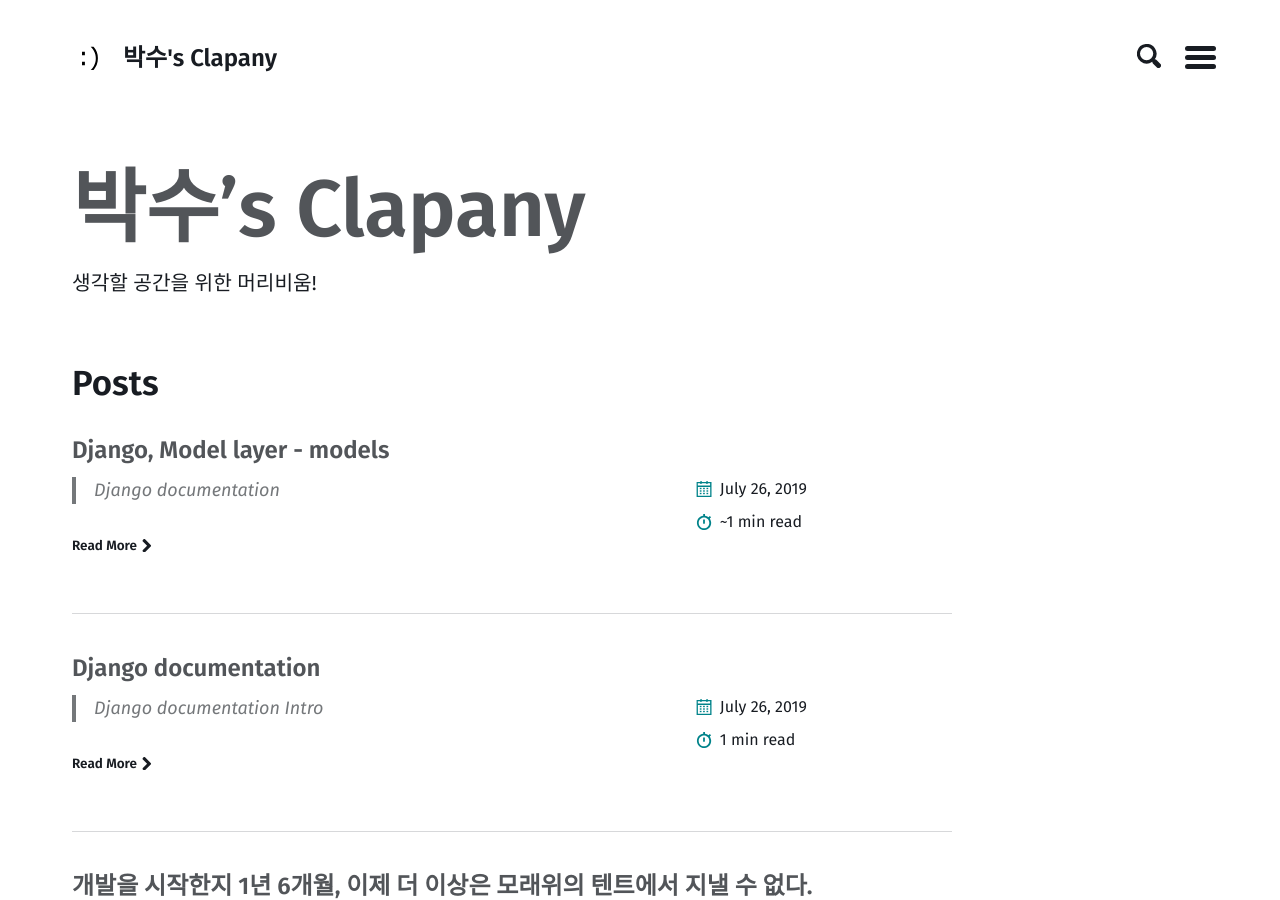
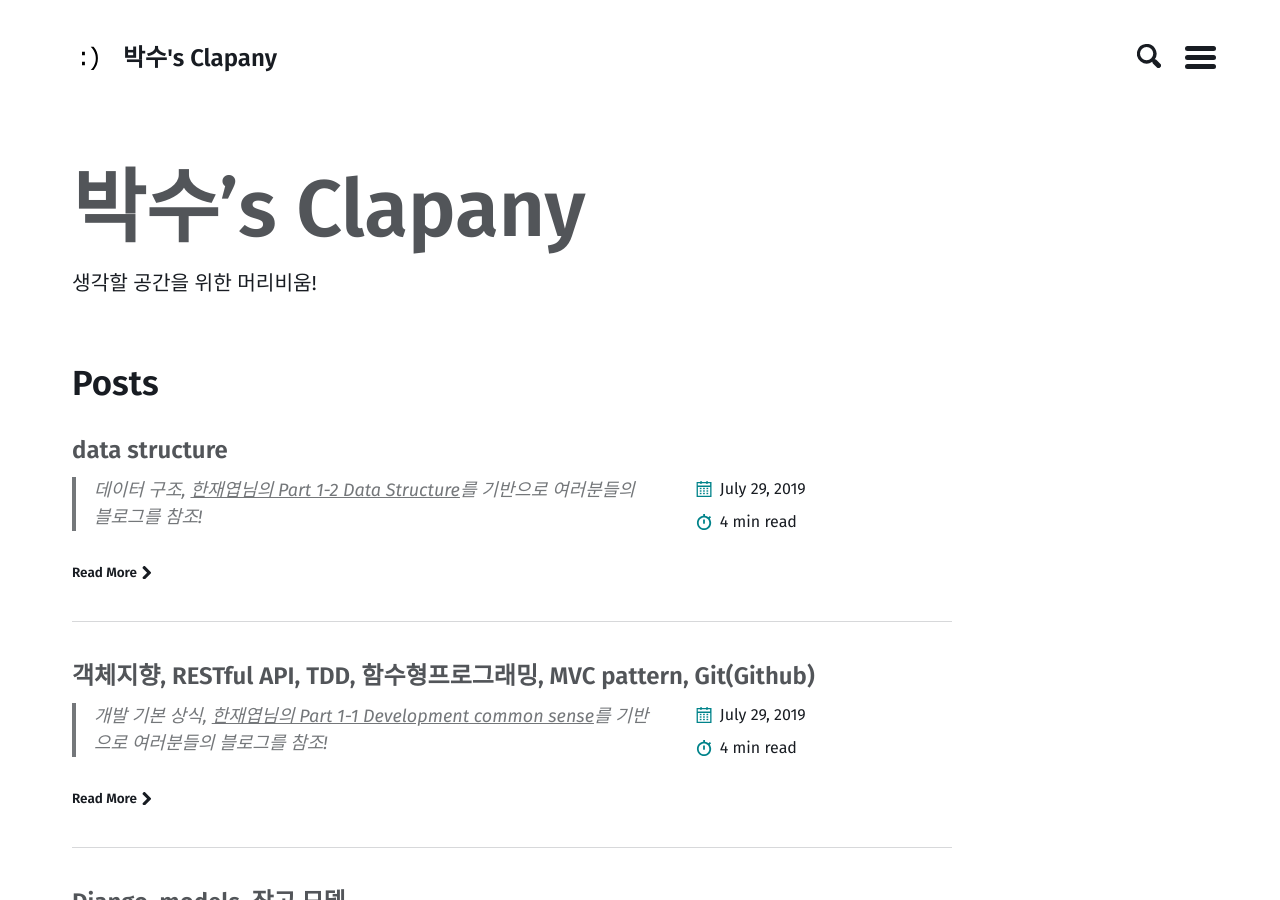
Before and after one commit to mrclap/mrclap.github.io, a Jekyll site: the page built from index.md, in a window 1280 px wide and 900 px high. Built offline with Jekyll 4.4.1, drawn with Linux system fonts in a browser that asks for light colours; some of the changed lines change nothing that is shown; some of the changed text lies outside the part shown.

Commit message:
working on model

````diff
--- a/_posts/django/2019-07-26-django-model-layer-models.md
+++ b/_posts/django/2019-07-26-django-model-layer-models.md
@@ -1,15 +1,147 @@
 ---
 layout: post
-title: Django, Model layer - models
+title: Django, models, 장고 모델
 categories:
   - django
 # feature_image: ""
 tags:
   -
 ---
-> Django documentation
-
+> Models, Django documentation
 
 [Django2.2 Document Models](https://docs.djangoproject.com/en/2.2/topics/db/models/)
 
 ## Models
+보통 하나의 모델은 하나의 데이터베이스 테이블과 연결된다(maps to)
+
+The basics
+  - 각 모델은 django.db.models.Model의 서브클래스
+  - 모델의 속성읜 Database의 field를 나타낸다
+  - 이를 바탕으로 자동생성된 database-access API를 사용할 수 있다.(orm을 사용할 수 있다!!!!!!)
+
+<br/>
+### Quick example
+  ```python
+  from django.db import models
+
+  class Person(models.Model):
+    first_name = models.CharField(max_length=30)
+    last_name = models.CharField(max_length=30)
+  ```
+
+`Person`모델을 통해 아래와 같은 SQL을 낼 수 있음
+
+  ```sql
+  CREATE TABLE myapp_person (
+      "id" serial NOT NULL PRIMARY KEY,
+      "first_name" varchar(30) NOT NULL,
+      "last_name" varchar(30) NOT NULL
+  );
+  ```
+
+Technical notes
+  - [테이블명에 관하여](https://docs.djangoproject.com/ko/2.2/ref/models/options/#table-names)
+    - `myapp_person` 처럼 `어플리케이션이름_Model명`의 테이블이름이 기본이지만, Model에 `db_table = 원하는 DB명`을 이용해 변경 가능
+  - id 필드는 자동으로 추가, override역시 가능
+  - setting file을 이용해 어떤 DB(PostgreSQL, mySQL 등)를 사용하는지 명시하여 export되는 sql문을 바꿀 수 있음
+
+
+<br/>
+### Using models
+정의한 model들을 사용하기 위해서 settings파일의 **INSTALLED_APPS**에 해당 model들이 포함된 application module name을 추가해야 함.
+  ```python
+  INSTALLED_APPS = [
+      #...
+      'myapp',
+      #...
+  ]
+  ```
+- **INSALLED_APPS**에 신규 모듈 추가시, `manage.py migrate`필요,
+  - [migrate](https://docs.djangoproject.com/ko/2.2/ref/django-admin/#django-admin-migrate) : DB <-> 모델과 마이그레이션 간 sync
+  - [migration](https://docs.djangoproject.com/ko/2.2/topics/migrations/) : 모델의 변경사항 등을 저장, database schema에 반영하기 위한 것
+
+<br/>
+### Fields
+models API와 충돌되는 clean, save, delete는 column명으로 피할 것
+
+Example
+```python
+from django.db import models
+
+class Musician(models.Model):
+    first_name = models.CharField(max_length=50)
+    last_name = models.CharField(max_length=50)
+    instrument = models.CharField(max_length=100)
+
+class Album(models.Model):
+    artist = models.ForeignKey(Musician, on_delete=models.CASCADE)
+    name = models.CharField(max_length=100)
+    release_date = models.DateField()
+    num_stars = models.IntegerField()
+```
+
+#### Field types
+모델의 각 필드는 Field class, Field클래스는 몇 가지를 결정한다.
+  - column type(INTEGER, VARCHAR, TEXT...)
+  - form field의 랜더링 시 기본 HTML tag
+  - 최소한의 validation(Django admin, 자동으로 생성된 form에서)
+
+#### Field options
+각 필드는 필드 특정의 몇몇 인자를 가짐. (예, CharField의 경우 max_length)
+
+또한 공통적인 인자들도 다수 존재
+  - null : if True: NULL 허용(Default False) <-- database related
+  - blank: if True: 공백 허용(Default False) <-- validation related
+  - choices: 2-tuples 리스트 값, DB의 enum, 첫번째 값(FR, SO)는 DB에 저장되는 값, 두번째 값은 form widget에서 보이는 값
+    ```python
+    YEAR_IN_SCHOOL_CHOICES = [
+    ('FR', 'Freshman'),
+    ('SO', 'Sophomore'),
+    ('JR', 'Junior'),
+    ('SR', 'Senior'),
+    ('GR', 'Graduate'),
+    ]
+    ```
+    - get_FOO_display()를 이용하여 display value 확인 가능
+      ```python
+      from django.db import models
+
+      class Person(models.Model):
+          SHIRT_SIZES = (
+              ('S', 'Small'),
+              ('M', 'Medium'),
+              ('L', 'Large'),
+          )
+          name = models.CharField(max_length=60)
+          shirt_size = models.CharField(max_length=1, choices=SHIRT_SIZES)
+      ~~~
+      >>> p = Person(name="Fred Flintstone", shirt_size="L")
+      >>> p.save()
+      >>> p.shirt_size
+      'L'
+      >>> p.get_shirt_size_display()
+      'Large'
+      ```
+
+  - default : 기본 값
+  - help_text : form widget에 노출되는 help text
+  - primary_key : 프라이머리 키 지정
+    - 모델에서 primary_key=True지정하지 않으면, 자동으로 IntegerField를 추가하여 primary key를 유지
+    - primary_key column은 read-only, 만약 기 존재하는 object의 primary key변경하여 .save()하면 새로운 객체가 생성
+  - unique : 유니크,
+  - [더보기](https://docs.djangoproject.com/ko/2.2/ref/models/fields/#common-model-field-options)
+
+#### Automatic primary key fields
+`id = models.AutoField(primary_key=True)`
+
+#### Verbose field name
+ForeignKey, ManyToManyField, OneToOneField를 제외한 field에서 첫번째 인자로 verbose name을 사용, 주어지지않을 경우 field의 attribute이름을 그대로 사용(underscore를 spacebar로 바꿈)
+  ```python
+  first_name = models.CharField("person's first name", max_length=30)
+  >>> Person's first name
+  # 첫 글자를 대분자로 설정하지 않아도 Django에서 자동으로 대문자로 표기
+  ```
+
+<br/>
+### Relations
+https://docs.djangoproject.com/ko/2.2/topics/db/models/#automatic-primary-key-fields
--- /dev/null
+++ b/_posts/overall/2019-07-29-common-sense-about-development.md
@@ -0,0 +1,230 @@
+---
+layout: post
+title: 객체지향, RESTful API, TDD, 함수형프로그래밍, MVC pattern, Git(Github)
+categories:
+  - overall
+# feature_image: ""
+tags: 컴퓨터과학
+---
+> 개발 기본 상식, [한재엽님의 Part 1-1 Development common sense](https://github.com/JaeYeopHan/Interview_Question_for_Beginner/tree/master/Development_common_sense)를 기반으로 여러분들의 블로그를 참조!
+
+
+# 01_Development common sense
+- 객체지향?
+- RESTful API
+- TDD
+- 함수형 프로그래밍
+- MVC Pattern
+- Git, GitHub
+
+## 객체지향
+- 현실 세계를 인간의 관점에서 ~~그대로~~ 프로그래밍화 하는 것
+
+- 코드가 잘게 잘게 쪼개짐
+- 재사용성이 높아지고, 디버깅이나 유지보수에 용이해짐
+
+- 객체 간 정보교환이 모두 메시지 교환을 통해 일어나기에 많은 overhead가 발생
+- 객체가 상태를 갖는 것에 의해 객체가 에측할 수 없는 상태를 갖는 경우가 있음
+- 함수형 패러다임이 주목받음
+
+### 설계 원칙(SOLID)
+1. SRP(Single Responsibility Principle): 단일 책임 원칙
+클래스는 하나의 책임만을 가져야 하며, 클래스의 변경이유 역시 하나의 이유이어야 한다.
+1. OCP(Open-closed Principle) : 개방-폐쇄 원칙
+확장에는 열려 있되, 변경에는 닫혀있어야 한다.
+1. LSP(Liskov Substitution Principle) : 리스코프 치환 원칙
+상위 타입의 객체를 하위 타입의 객체로 치환해도 상위 타입을 사용하는 프로그램은 정상 동작해야 한다.
+1. ISP(Interface Segregation Principle) : 인터페이스 분리 원칙
+인터페이스는 그 인터페이스를 사용하는 클라이언트를 기준으로 분리해야 한다.
+클라이언트가 사용하지 않는 메서드에 의존하지 않아야 한다.
+
+
+## RESTful API
+<code>RE</code>presentational <code>S</code>tate <code>T</code>ransfer
+Resource Oriented Architecture로 볼 수 있으며, API설계 중심에 자원이 있고, HTTP Method를 통해 자원을 처리함.
+
+### 구성
+리소스, 메서드, 메세지
+
+리소스
+- 리소스 지향 아키텍쳐 스타일임을 상기하여 명사로 표현하자
+
+
+### 6개 원칙
+- Uniform Interface
+  - URI로 지정되어있는 리소스로 부터의 조작을 정해진 인터페이스로 수행
+- Stateless
+  - 세션정보, 쿠키 등의 정보를 별도로 저장, 관리 하지 않으며 들어오는 요청만 단순하게 처리함.
+  - 주로 api key방식을 이용해서 사용자를 인증한다(카카오 api사용할때를 생각해보자!)
+- Caching
+  - E-Tag : 메시지에 담겨있는 엔터티를 위한 엔터티 태그를 제공한다. 이를 활용하여 리소스를 식별할 수 있다.
+  - Last-Modified : 엔터티가 마지막으로 변경된 시각에 대한 정보를 제공한다. (파일인 경우 파일 시스템이 제공해 준 최근 변경 시각, 동적으로 생성된 리소스라면 응답이 만들어진 시간)
+    - Client가 'Last-Modified'값을 함께 보냈을때, '304 Not Modified'를 리턴받으면 client는 캐시에 있는값을 그대로 사용
+- Client-Server 구조
+  - 클라이언트는 사용자 인증, 컨텍스트(세션, 로그인 정보 등)를 관리, 책임지며,
+    서버는 비지니스 로직 수행
+- Hierarchical system
+  - 클라이언트는 REST API서버만 호출하며, 서버는 내부적으로 다중 계층으로 구성되어 질 수 있음
+- Code on demand
+  - Server에서 실행가능한 코드를 Client에게 전송함으로써, Client의 기능들을 일시적으로 확장/커스터마이징 할 수 있음.
+- (특징으로 분류시)Self-descriptiveness(자체 표현 구조)
+  - REST API 메시지 만으로 쉽게 그 동작을 이해할 수 있음
+
+### RESTful한 API디자인이란?
+1. 리소스와 행위를 명시적이고 직관적으로 분리
+- 행위는 HTTP Method로 / 목적은 GET, POST, PUT(PATCH), DELETE로!
+1. Message의 Header와 Body를 분명하게 분리
+- Body : Entity 내용은
+- Header : API 버전 정보 / MIME 타입(text/plain, text/html, image/jpeg 등)
+1. API 버전을 관리
+- 환경 변화 등에 의한 API 시그니쳐 변경을 유의
+- 하위 호환성 보장
+1. 서버-클라이언트 간 같은 방식을 사용
+- 브라우져 : json - 서버 : json
+
+### 단점?
+1. 사용가능한 Method가 4가지 뿐이다.
+1. 분산환경에 적합하지 못하다
+  - 더 찾아봐야 할 듯
+1. HTTP 통신 모델에서만 지원
+
+
+## TDD
+### TDD란?
+Test-Driven Developement는 **매우 짧은 개발 사이클의 반복에 의존하는 소프트웨어 개발 프로세스** 임
+요구되는 새로운 기능에 대한 자동화된 테스트케이스를 작성한 후에 테스트를 통과하는 가장 간단한 코드를 작성함
+테스트 통과하는 코드 작성 후 상황에 맞게 리팩토링 과정을 거침!!!
+
+### Add a test
+테스트를 작성하기 위해서는 해당 기능에 대한 요구사항과 명세를 분명히 이해해야 함.
+이는 사용자 케이스와 사용자 스토리 등으로 이해가 가능하며,
+개발자가 코드를 **작성하기 전에** 요구사항에 더 집중할 수 있도록 도와준다.
+
+### Run all tests and see if new one fails
+새로운 기능 추가에 따른 기존 기능들의 오류 발생 위험 방지를 위함.
+새로운 기능 추가시마다 테스트 코드를 작성하여 기존 코드 + 추가 코드를 모두 테스트
+
+### Refactor code
+코드량이 방대해지면 리팩토링을 하게 됨.
+이때에 테스트 주도 개발을 통해 개발한 경우라면, 테스트들을 중심으로 개발이 가능
+
+> *convention : 일종의 관습, 많은 개발자들이 약속처럼 지키는 그런 것, Class는 대문자로 시작하고, 상수는 대문자이며 등
+-
+Java
+http://www.oracle.com/technetwork/java/javase/documentation/codeconvtoc-136057.html
+http://www.oracle.com/technetwork/java/codeconventions-150003.pdf
+디자인 패턴 https://www.tutorialspoint.com/design_pattern/
+C
+https://users.ece.cmu.edu/~eno/coding/CCodingStandard.html
+C++
+https://users.ece.cmu.edu/~eno/coding/CppCodingStandard.html
+Google C++ Style Guide
+Javascript
+https://www.w3schools.com/js/js_conventions.asp
+https://github.com/airbnb/javascript
+https://google.github.io/styleguide/jsguide.html
+MySQL
+https://www.toadworld.com/platforms/mysql/w/wiki/6103.naming-conventions
+https://www.toadworld.com/platforms/mysql/w/wiki/6108.naming-indexes
+http://www.sqlstyle.guide/
+Oracle
+https://oracle-base.com/articles/misc/naming-conventions
+Linux kernel
+https://www.kernel.org/doc/html/v4.10/process/coding-style.html
+Shell
+https://google.github.io/styleguide/shell.xml
+MongoDB
+https://docs.mongodb.com/manual/meta/style-guide/
+HTML
+https://www.w3schools.com/html/html5_syntax.asp
+
+
+### 의문점
+코드 생산성
+- 보드량이 분명 늘어남, <code>코드퀄리티 < 빠른 </code> 생산성이 요구된다면 문제가 될지도 ?
+
+
+테스트 코드 작성은 쉬운가?
+- 어떠한 부분을 테스트해야 하는지
+- 어떻게 테스트 할지
+- 여러 테스트 프레임워크 중 어떤 것을 사용해야 할지 등에 대한 학습 및 공감대가 필요.
+
+
+
+## 함수형 프로그래밍
+### 함수형 프로그래밍 언어란?
+부작용에 적대적인, 입출력이 표면에 모두 나타난 순수 함수를 구현하는 것
+
+
+### 함수형 프로그래밍이란?
+.. 아직 이해하기 어렵지만
+[한주영님의 (번역)어떤 프로그래밍 언어들이 함수형인가?](https://medium.com/@jooyunghan/어떤-프로그래밍-언어들이-함수형인가-fec1e941c47f)를 참고하면 좋을듯!!
+
+
+### immutable vs mutable
+immutable
+- 변경 불가능, 객체가 가지고 있는 값을 변경할 수 없는 객체
+- 값이 변경될 경우 새로운 객체를 생성, 변경된 값을 주입하여 반환
+
+mutable
+- 반대 ㅎㅎㅎ
+
+### first-citizen
+함수형 프로그래밍 패러다임을 따르는 언어에서 함수 = 일급 객체(first class citizen)
+
+### 일급객체
+- 변수나 데이터 구조안에 함수를 담을 수 있어서 함수의 파라미터로 전달이 가능하며, 함수의 반환값으로 사용할 수 있음
+- 할당에 사용된 이름과 관게없이 고유한 구별이 가능
+- 함수를 리터럴로 바로 정의 할 수 있음
+
+### Reactive Programming
+반응형 프로그래밍은 기본적으로 모든 것을 stream으로 보며,
+스트림이란 값들의 집합으로, 제공되는 함수형 메소드를 통해 데이터를 imuutable하게 관리가 가능
+
+
+## MVC패턴
+### Controller
+요청에 대한 실제 업무를 수행하는 Model 호출
+클라이언트가 보낸 데이터를 가공, 모델의 결과를 뷰와함께 클라이언트에 전달 등
+
+### Model
+비지니스 로직 구현
+DB연결, 저장 삭제 등
+
+### View
+컨트롤러로부터 건대 받은 결과값을 가지고 사용자에게 출력할 화면을 만듦.
+
+
+## Git/ GitHub
+### Git
+깃 연습하기 딱 좋은 사이트!!!![HERE](https://learngitbranching.js.org)
+
+#### reset
+git reset --mixed => default, HEAD옮김, Staging Area비움, Working Directory 유지
+git reset --soft => HEAD옮김, Staging Area/Working Directory 유지
+git reset --hard => HEAD옮김, Staging Area 비움 / Working Directory 되돌림
+
+#### stash
+작업 중 잠시 브랜치를 변경하거나 커밋을 변경해야 한다면!?
+stash를 통해 modified 파일과 Staging Area의 변경사항을 스택형식으로 저장할 수 있음
+git stash -> 현재 상황 저장
+git stash save {name} -> {name}으로 저장
+git stash list -> 스택안의 스냅샷 리스트 확인
+git stash pop -> 후입 선출로 스냅샷 뽑아냄
+git stash stash@{number} => list로 확인한 stash중 필요한것 찝어서 뽑아냄
+git stash drop => 마지막 stash 스택 지움
+git stash clear => 스택 날림
+
+#### pull
+pull은 fetch + merge
+
+
+### Reference
+- [Interview_Question_for_Beginner](https://github.com/JaeYeopHan/Interview_Question_for_Beginner/tree/master/Development_common_sense)
+- RESTful API [조대협의 블로그 - api 개념 소개](https://bcho.tistory.com/953)
+- RESTful API [조대협의 블로그 - api 디자인 가이드 ](https://bcho.tistory.com/954?category=252770)
+- RESTful API [조대협님의 대용량 분산 아키텍쳐 설계 #5.rest](https://www.slideshare.net/Byungwook/5-rest-34910637)
+- [Code convetion과 개발자가 지켜야할 수칙에 관하여](https://novemberde.github.io/2017/05/21/Javascript_policy.html)
+- [(번역) 함수형 프로그래밍이란 무엇인가?](https://medium.com/@jooyunghan/함수형-프로그래밍이란-무엇인가-fab4e960d263)
+- MVC pattern[MVC 아키텍쳐에 대한 이해](https://asfirstalways.tistory.com/180)
+- [ [Web] Servlet과 JSP의 차이와 관계](https://gmlwjd9405.github.io/2018/11/04/servlet-vs-jsp.html)
--- /dev/null
+++ b/_posts/overall/2019-07-29-data-structure.md
@@ -0,0 +1,185 @@
+---
+layout: post
+title: data structure
+categories:
+  - overall
+# feature_image: ""
+tags: 컴퓨터과학, data structure
+---
+> 데이터 구조, [한재엽님의 Part 1-2 Data Structure](https://github.com/JaeYeopHan/Interview_Question_for_Beginner/tree/master/DataStructure)를 기반으로 여러분들의 블로그를 참조!
+
+# 02. DataStructure
+
+
+### Array vs LinkedList
+#### Array
+- 논리적 저장 순서 = 물리적 저장 순서
+- 접근하고자 하는 값의 인덱스를 알고 있다면, 상수 시간(Big-O(1))에 접근할 수 있다.
+  - Random access가 가능하다
+- 하지만 삭제, 삽입 과정에서 엄청난 시간이 걸린다(논리적 저장 순서 = 물리적 저장 순서 때문에..)
+
+
+#### LinkedList
+- 자기 자신 다음의 원소가 누군지만 알고있음, 삭제와 삽입이 상수 시간에 가능
+- 특정 값을 사용하기 위해서는 O(n) 시간 필요(처음부터 물고물고 찾아가야함)
+- 결국 삭제, 삽입 시에도 특정 값을 찾아야하므로 O(n)시간이 걸림..
+
+<br/>
+### Stack and Queue
+#### Stack
+- LIFO
+
+#### Queue
+- FIFO
+
+
+<br/>
+### Tree
+비선형자료구조, 계층적 관계를 표현(Hierarchical Relationship)
+- node: 트리를 구성하는 각각 요소
+- edge: 노드와 노드를 연결하는 선
+- root node: 트리 구조의 최상단에 있는 노드
+- terminal node(leaf node): 하위에 아무 노드도 없는 노드
+- internal node: 단말 노드(terminal node)를 제외한 모든 노드, 루트 노드 포함
+
+#### Binary tree
+- 루트 노드를 중심으로 두 개의 서브 트리로 구성
+- 서브 트리도 binary tree
+- root node의 level : 0
+- height : 트리의 최고 레벨
+- Full Binary Tree (포화 이진 트리) / Complete Binary Tree (완전 이진 트리)
+  - 포화 이진 트리 : 모든 레벨이 꽉찬 이진 트리
+  - 완전 이진 트리 : 위->아래, 왼쪽->오른쪽 순서로 차곡차곡 채워진 트리
+    - parent(i) = i/2
+    - left_child(i) = 2i,
+    - right_child(i) = 2i+1
+
+#### BST(Binary Search Tree)
+효율적인 탐색을 위한 **저장**
+- 규칙1. 이진탐색 트리의 노드에 저장된 키는 유일함
+- 규칙2. 루트 노드의 키가 왼쪽 서브 트리를 구성하는 어떤 노드의 키보다 크다.
+- 규칙3. 루트 노드의 키가 오른쪽 서브 트리를 구성하는 어떤 노드의 키보다 작다.
+- 규칙4. 왼쪽과 오른쪽의 서브트리 역시 이진 탐색 트리.
+트리가 한 쪽으로 편향되어 구성될 경우 의미가 없어지므로 균형을 잡기위해 rebalancing(Red-Black Tree 등과 같은)을 한다.
+
+<br/>
+### Binary Heap
+- Complete Binary Tree
+- 0번을 건너뛰고 1번 index부터 루트노드가 시작
+- 루트노드 제거 시, 맨 마지막 노드를 root node에 놓고 heapify
+    - heapify
+        - O(log n) : 최대 root node부터 맨 아래 까지 내려가며 교체가 일어날 수 있으므로
+- max heap / min heap
+    - max heap
+        - 각 노드의 값이 노드의 children보다 크거나 같은 complete binary tree
+        - max : root node
+    - min heap
+        - 각 노드의 값이 노드의 children보다 작거나 같은 complete binary tree
+
+<br/>
+### Red Black Tree
+BST 기반의 트리형식 자료구조, Search, Insert, Delete에 O(log n)의 시간 복잡도 소요
+1. 각 노드는 Red or Black의 색깔을 가짐
+2. Root node : black
+3. leaf node : black
+4. 어떤 노드의 색깔이 red이면, children은 black
+5. 노드 ~ descendant leaves까지의 단순경로는 같은 수의 black nodes를 포함 : Black-Height
+
+
+- [***나중에 다시보자!!!***](https://ko.wikipedia.org/wiki/%EB%A0%88%EB%93%9C-%EB%B8%94%EB%9E%99_%ED%8A%B8%EB%A6%AC)
+- [zedd0202님의 친절한 설명](https://zeddios.tistory.com/237)
+
+<br/>
+### HashTable
+- 내부적으로 배열을 사용하여 특정값을 찾는데에 상수시간에 접근이 가능
+- 특별한 알고리즘을 이용하여 저장데이터와 연관이 되는 고유한 숫자를 인덱스로 사용
+
+#### hash function
+- Collision을 최소화하는 방향으로 설계되어야함
+- 1:1대응에 가갑게 만드는것은 거의불가능 / array와 다를바 없음
+
+#### Collision 해결방법
+1. Open Address방식(개방주소법)
+  - 해시 충돌 발생시, 다른 해시 버킷에 자료를 삽입
+  - Linear Probing : 순차적으로 빈 버킷 탐색
+  - Quadratic probing : 2차 함수를 이용하여 탐색
+  - Double hashing probing : 충돌발생시 2차 해쉬 함수를 이용하여 새주소 할당(연산량 가중)
+
+2. Seperate Chaining방식(분리연결법)
+  - Open Address방식에 비해 빠름
+  - Open Address방식의 경우 해시 버킷 밀도가 높아지면 재 탐색 비율이 높아짐
+  - Linked List : 각각의 버킷들을 연결리스트로 만들어 충돌 발생시 list삽입
+  - Red-Black Tree : 연결 리스트 대신 트리를 사용, 다만 메모리 측면에서 데이터의 갯수가 작으면 Linked List사용
+    - 데이터가 작다는 것의 의미
+      - 하나의 해시 버킷에 할당된 key-value 쌍의 갯수 기준
+      - 6-8개 기준, 기준이 7이면 6되었다가 7이 될 때마다 구조변경이 발생하므로 약간의 버퍼를 둠.
+
+#### 해시 버킷 동적 확장(Resize)
+- 해시 버킷의 개수가 적으면 메모리의 절약이 가능하지만 해시충돌로 인한 성능 손실이 발생, 따라서 HashMap의 key-value 쌍이 일정 개수 이상(해시 버켓의 0.75, load factor)이 되면, 해시 버킷의 개수를 두 배로 늘림.
+
+- [Java HashMap은 어떻게 동작하는가?](https://d2.naver.com/helloworld/831311)
+
+<br/>
+### Graph
+#### graph : 정점과 간선의 집합
+  - 트리, 싸이클이 허용되지 않는 그래프
+
+#### 그래프 관련 용어
+  - Undirected Graph / Directed Graph(Digraph)
+    - 정점과 간선 간 방향성 유무에 따라 구분
+    - Undirected Graph
+
+  - Degree
+    - **Undirected Graph**에서 각 정점(vertex)에 연결된 Edge의 개수를 Degree라 함.
+    - Directed graph에서는 간선의 방향이 존재하므로 Degree가 2개로 나뉨, 정점으로 **나가는 **간선의 수를 **outdegree**,
+    들어오는 간선의 수를 **indegree**라 함.
+
+  - 가중치 그래프(Weight Graph)
+    - 간선에 가중치 정보를 두어 구성한 그래프
+
+  - 부분 그래프(Sub Graph)
+    - 부분 집합과 유사한 개념의 부분 그래프
+
+#### 그래프 구현 방법
+- 인접 행렬(adjacent matrix) : 정방 행렬을 사용
+  - 해당 위치의 value값을 이용하여 연결관계를 상수시간에 파악할 수 있다.
+  - V^2의 space complexity를 가진다.
+  - [Dense graph](https://ko.wikipedia.org/wiki/%EB%B0%80%EC%A7%91_%EA%B7%B8%EB%9E%98%ED%94%84)에 적절(edge의 수가 최대 간선의 수에 가까운 그래프)
+- 인접 리스트(adjacent list) : 연결 리스트를 사용
+  - 확인코자 하는 vertax의 adjacent list를 확인해야 하므로 시간이 오래 걸림
+  - Space Complexity : O(E+V)
+  - Sparse graph에 적절
+
+#### 그래프 탐색
+그래프는 정점의 구성과 연결규칙이 존재하지 않아 탐색이 복잡하다.
+- 깊이 우선 탐색(Depth First Search:DFS)
+  - 연결할 수 있는 정점을 끝까지 쫒아간다, 더이상 연결된 정점이 없으면 바로 직전으로 돌아가며 반복한다.
+  - Stack을 이용해 구현한다.
+  - Time Complexity : O(V+E) ... vertex 개수 + edge 개수
+
+- 너비 우선 탐색(Breadth First Search:BFS)
+  - 한 정점에 연결된 모든 정점들로 나아감
+  - Queue를 이용
+  - 탐색을 시작하는 정점을 Queue에 넣고, dequeue하며, 각 정점과 간선으로 연결된 정점들을 enqueue 반복
+  - Time Complexity : O(V+E) ... vertext 개수 + edge 개수
+
+#### Minimum Spanning Tree
+그래프의 spanning tree(그래프의 모든 vertex가 **cycle**없이 연결) 중 edge weight 합이 최소인 것.
+
+- Kruskal Algorithm
+  - weight가 가장 작은 간선부터 검토
+  - cycle형성 하지 않는 경우에만 간선 추가
+  - spanning tree 완성 시까지 or 모든 간선 검토 시까지(spanning tree 불가 시)
+  - cycle 생성 여부 판단?
+    - 연결된 vertex들에 동일한 group-id 할당,
+    - 연결하고자 하는 두 vertex의 group-id가 동일하면 cycle!!
+  - 시간복잡도
+    - O(ElogE)
+
+- [Prime Algorithm](https://ko.wikipedia.org/wiki/%ED%94%84%EB%A6%BC_%EC%95%8C%EA%B3%A0%EB%A6%AC%EC%A6%98)
+  - 그래프에서 하나의 꼭짓점을 선택하여 트리 생성
+  - 그래프의 모든 변이 들어있는 집합 생성
+  - 트리가 모든 꼭지점을 포함할 때 까지
+    - 트리가 포함하는 꼭지점끼리의 연결이 아닌, 가중치가 가장 작은 변이 연결하는 변을 그래프에 추가
+  - 시간복잡도
+    - O(ElogV)
````
